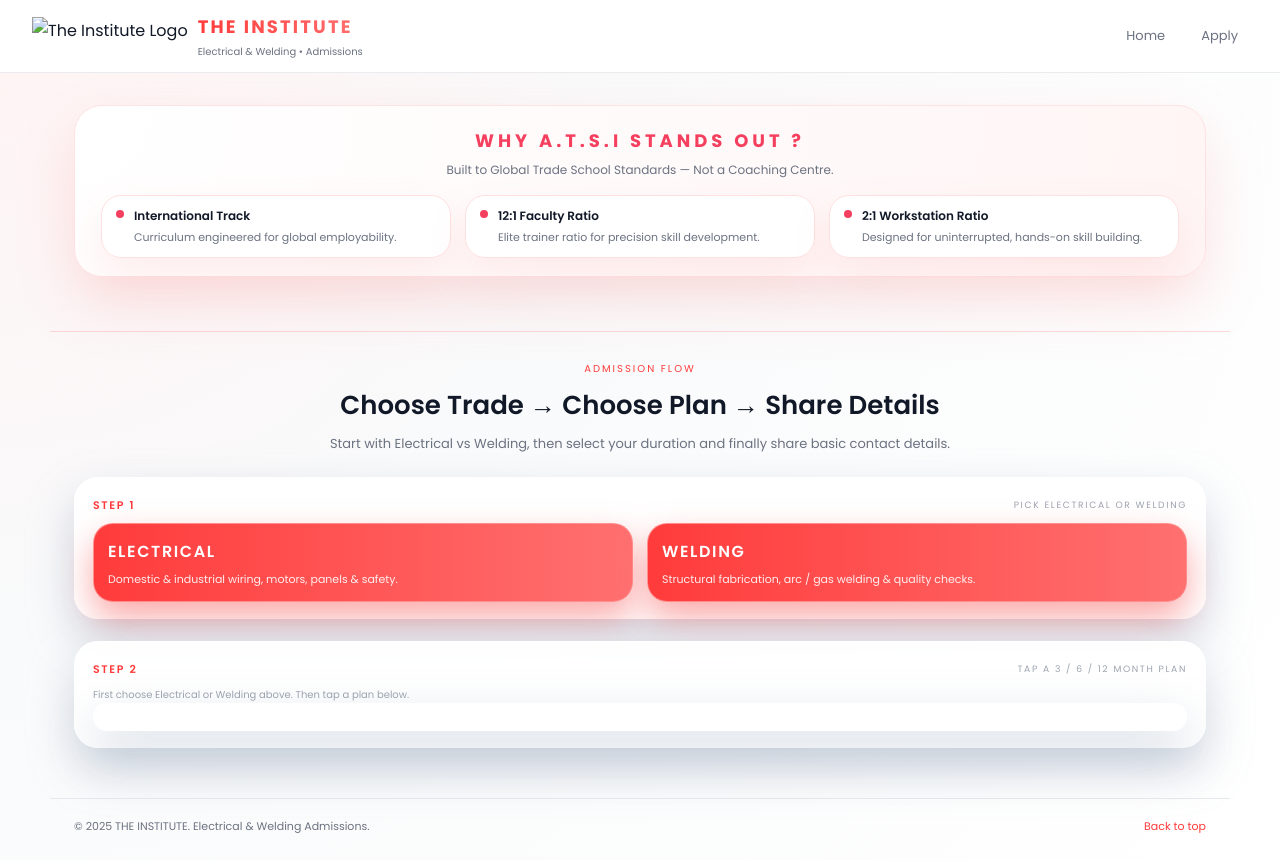
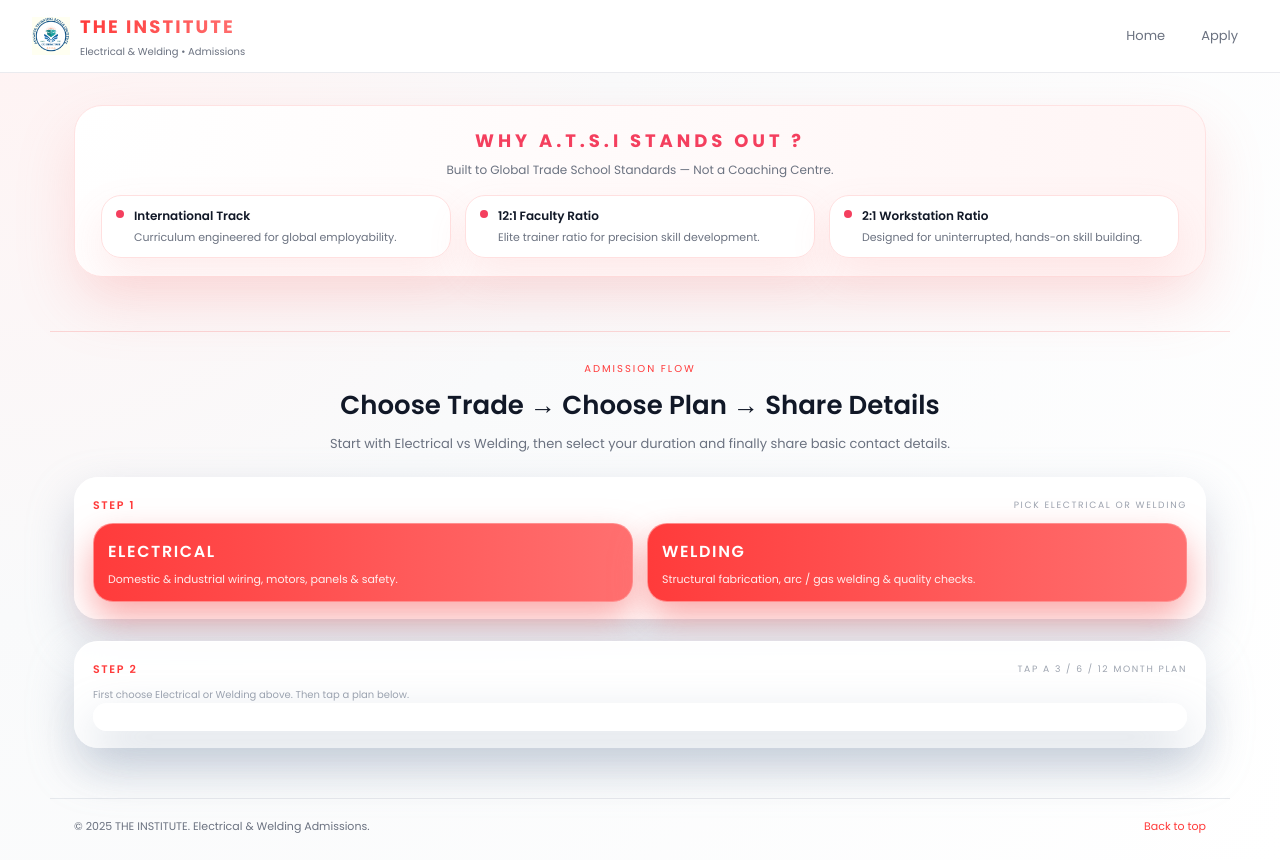
Before and after one commit to Advance-Technical-Skills-Institute/Advanced_Technical_Skills_Institute, a plain HTML site: page index.html in a window 1280 px wide. Drawn offline with nearby package versions, Linux system fonts and the light colour scheme.

Commit message:
Update index.html

```diff
--- a/index.html
+++ b/index.html
@@ -533,7 +533,7 @@
   <!-- HEADER -->
   <header>
     <div class="brand-wrap">
-      <img src="Logo 7 With No Background.png" alt="The Institute Logo" />
+      <img src="logo.png.png" alt="The Institute Logo" />
       <div>
         <div class="brand-title">THE INSTITUTE</div>
         <div class="brand-sub">Electrical & Welding • Admissions</div>
```
